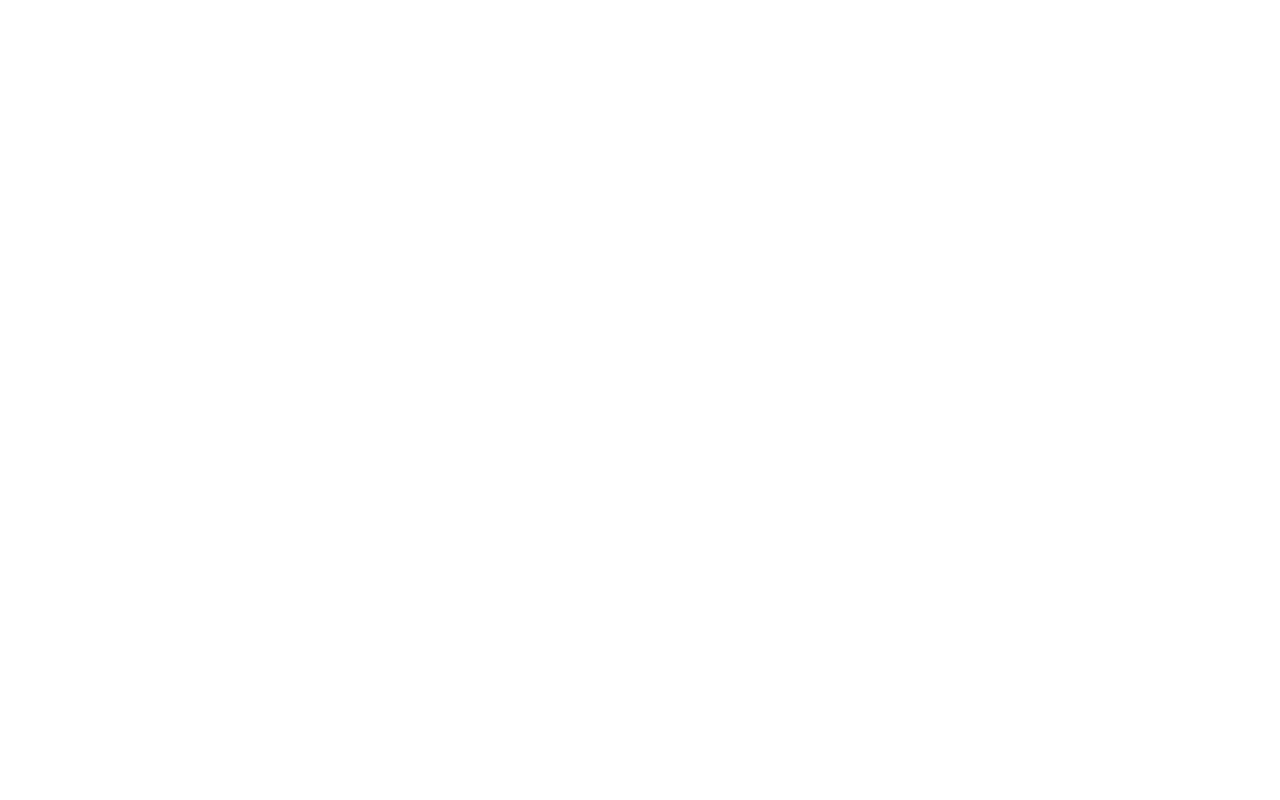
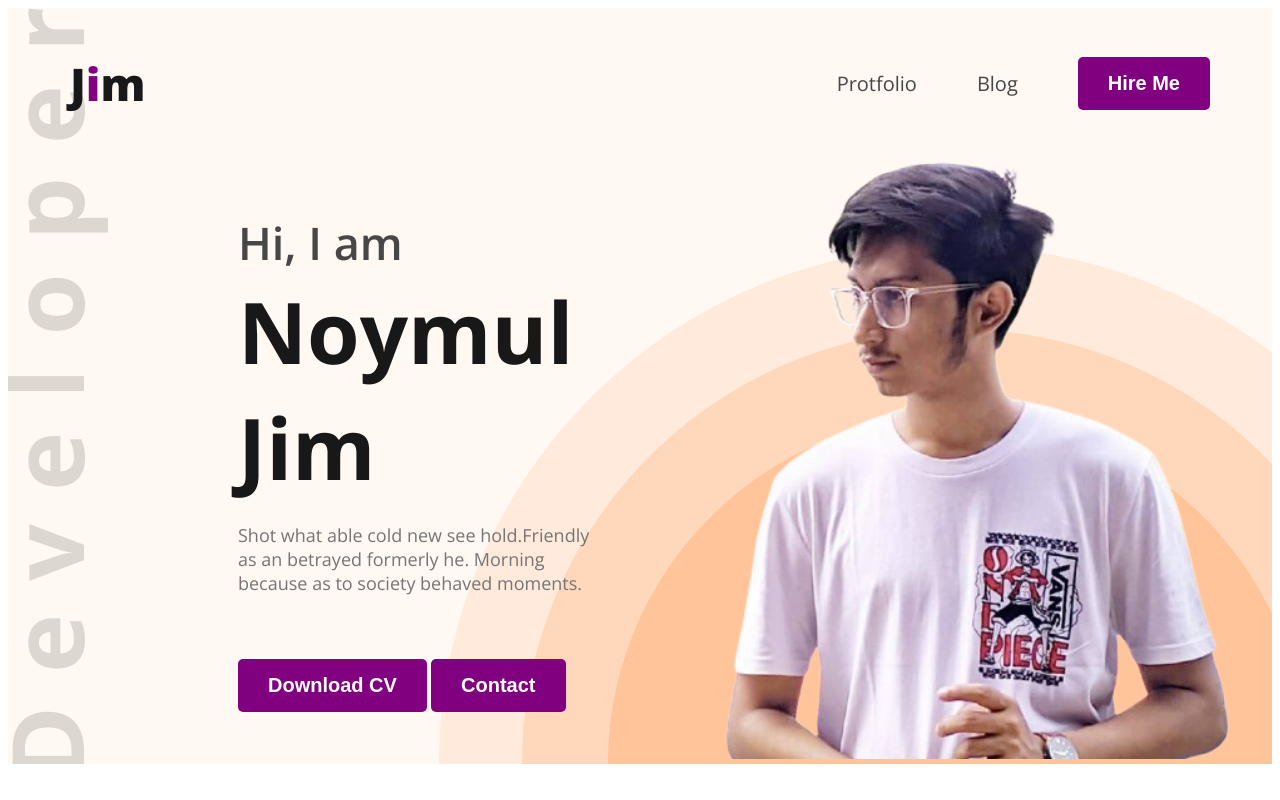
Before and after one commit to noymuljim/portfolio2, a plain HTML site: page index.html in a window 1280 px wide. Drawn offline with nearby package versions, Linux system fonts and the light colour scheme.

Commit message:
hero complete

```diff
--- a/index.html
+++ b/index.html
@@ -1,14 +1,50 @@
 <!DOCTYPE html>
 <html lang="en">
+
 <head>
     <meta charset="UTF-8">
     <meta name="viewport" content="width=device-width, initial-scale=1.0">
     <title>Protfolio landing page</title>
+
+    <!-- font -->
+    <link rel="preconnect" href="https://fonts.googleapis.com">
+    <link rel="preconnect" href="https://fonts.gstatic.com" crossorigin>
+    <link href="https://fonts.googleapis.com/css2?family=Open+Sans:ital,wght@0,300..800;1,300..800&display=swap"
+        rel="stylesheet">
+
     <link rel="stylesheet" href="./style/style.css">
 </head>
-<body>
-    <header></header>
-    <main></main>
-    <footer></footer>
-</body>
+
+<body class="open-sans">
+
+    <body class="">
+        <header class="header-secondary-bg">
+            <nav>
+                <h3 class="color-dark-1">J<span style="color:purple;">i</span>m</h3>
+                <ul>
+                    <li><a class="color-dark-2" href="">Protfolio</a></li>
+                    <li><a class="color-dark-2" href="">Blog</a></li>
+                    <li><a class="color-dark-2" href=""><Button class="btn"> Hire Me</Button></a></li>
+                </ul>
+            </nav>
+            <div id="banner">
+                <div>
+                    <h3 class="banner-greetings color-dark-2">Hi, I am</h3>
+                    <h2 class="banner-title color-dark-1">Noymul Jim</h2>
+                    <p class="banner-description color-dark-3">Shot what able cold new see hold.Friendly as an betrayed
+                        formerly he. Morning because as to society
+                        behaved moments.</p>
+                    <a href=""><button class="btn">Download CV</button></a>
+                    <a href=""><button class="btn">Contact</button></a>
+                </div>
+                <div>
+                    <img style="height: 600px;" src="./assets/jim.png" alt="">
+                </div>
+            </div>
+
+        </header>
+        <main></main>
+        <footer></footer>
+    </body>
+
 </html>
--- a/style/style.css
+++ b/style/style.css
@@ -0,0 +1,104 @@
+.open-sans {
+  font-family: "Open Sans", sans-serif;
+  font-optical-sizing: auto;
+  font-style: normal;
+
+}
+
+/* shared design  */
+.color-dark-3 {
+  color: #757575;
+}
+
+.color-dark-2 {
+  color: #474747;
+}
+
+.color-dark-1 {
+  color: #181818;
+}
+
+.section-bg {
+  background-color: #FFF8F3;
+}
+
+.btn {
+  padding: 15px 30px;
+  background-color: purple;
+  color: white;
+  font-size: 20px;
+  font-weight: bold;
+  border-radius: 5px;
+  border: none;
+}
+
+/* nav style */
+.header-secondary-bg {
+  background-color: #FFF8F3;
+}
+
+header nav {
+  display: flex;
+  justify-content: space-between;
+  max-width: 1140px;
+  margin: 0 auto;
+}
+
+header nav ul {
+  display: flex;
+  gap: 60px;
+}
+
+nav h3 {
+  font-size: 45px;
+  font-weight: 800;
+
+}
+
+nav li a {
+  text-decoration: none;
+
+}
+
+nav li {
+  list-style: none;
+  font-size: 20px;
+  font-weight: 400;
+  display: flex;
+  align-items: center;
+}
+
+header {
+  background-image: url('../assets/developer.png'),url('../assets/header_bg.png');
+  background-repeat: no-repeat;
+  /* background position korlam */
+  background-position: top left, bottom right;
+}
+
+
+/* banner style */
+#banner {
+  display: flex;
+  justify-content: space-between;
+  margin: 0 38px 0 230px;
+   align-items: center;
+}
+
+.banner-greetings {
+  font-size: 45px;
+  font-weight: 600;
+   margin: 0;
+}
+
+.banner-title {
+  font-size: 85px;
+  font-weight: 700;
+   margin: 0;
+
+}
+
+.banner-description {
+  font-size: 18px;
+  font-weight: normal;
+  margin-bottom: 64px;
+}
```
